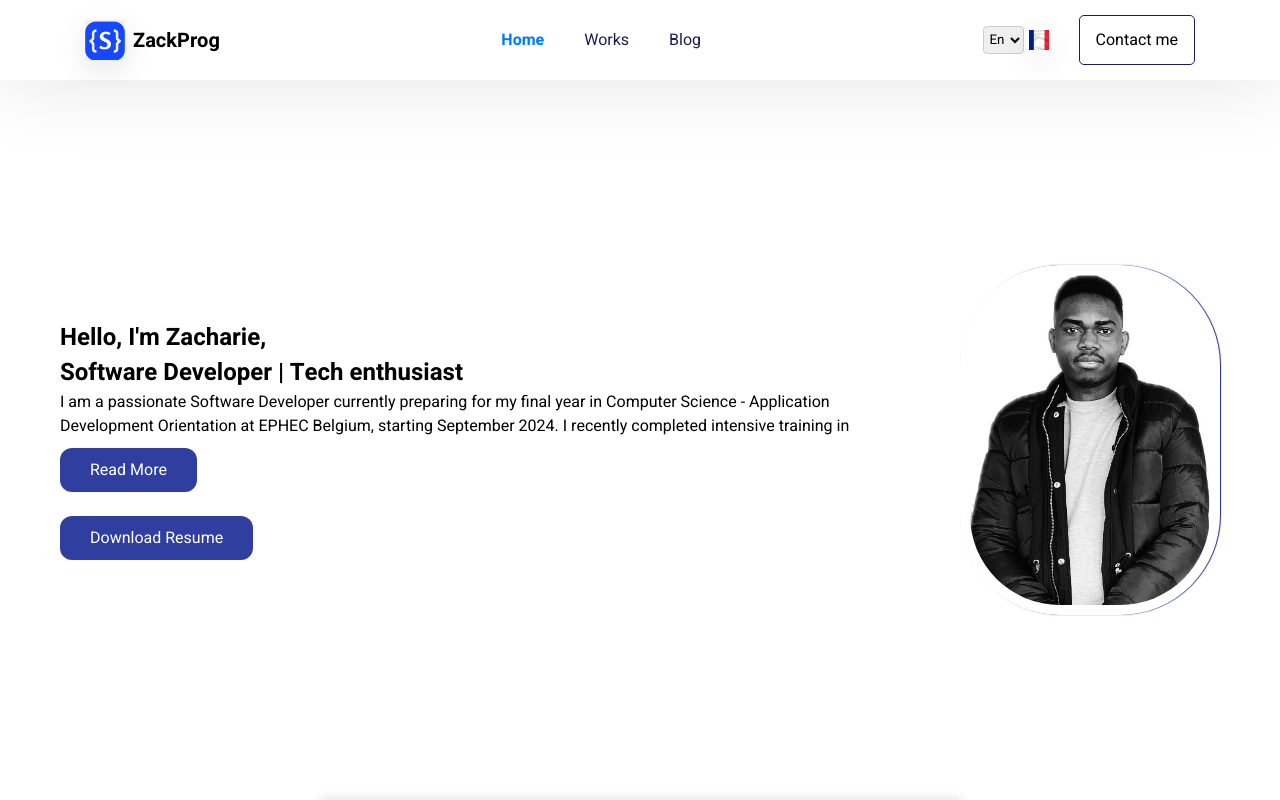
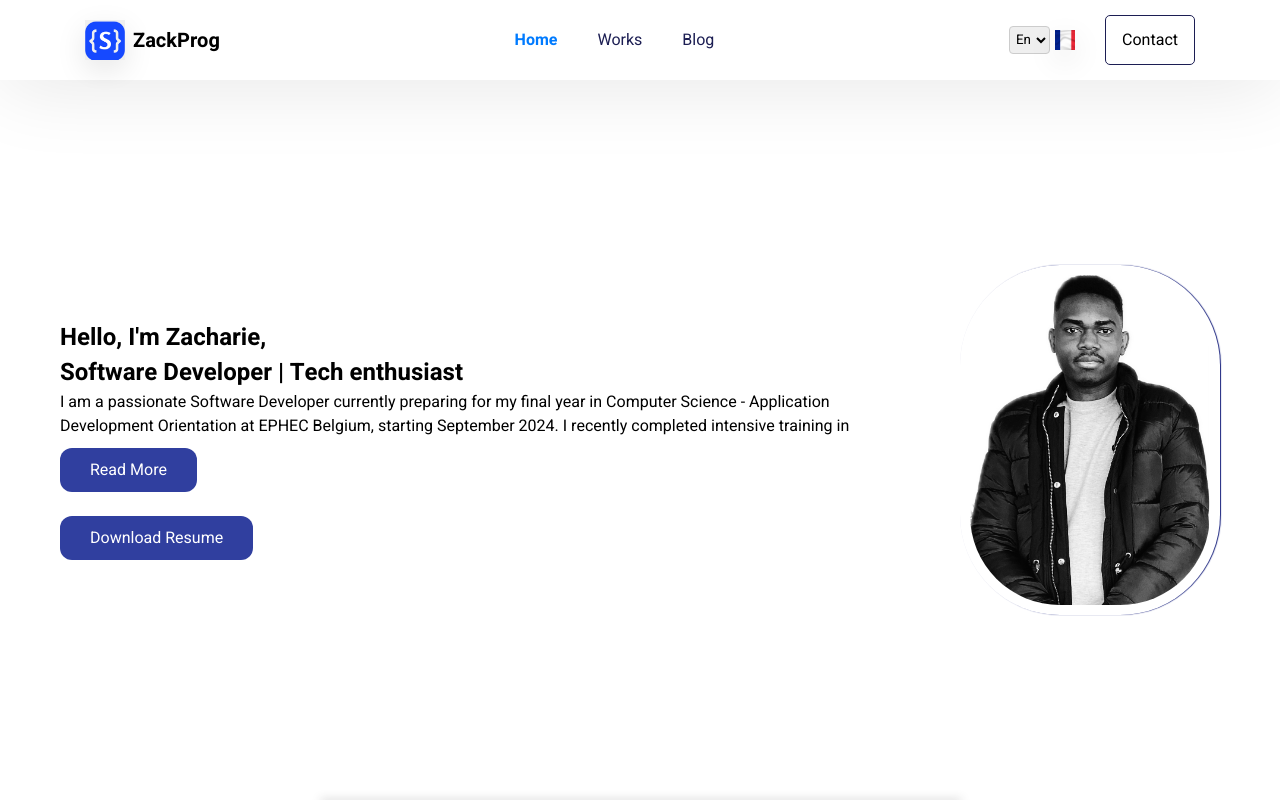
Before and after one commit to zack97/my_portfolio, a React (Vite) app: page / in a window 1280 px wide. Shown: the top 800 px of the page. Built offline with nearby package versions, Linux system fonts and the light colour scheme.

Commit message:
updating the language changes 5

```diff
--- a/public/locales/en/translation.json
+++ b/public/locales/en/translation.json
@@ -2,7 +2,7 @@
   "home": "Home",
   "works": "Works",
   "blog": "Blog",
-  "contact": "Contact me",
+  "contact": "Contact ",
   "contactForm": {
     "title": "Contact",
     "name": "Name",
--- a/public/locales/fr/translation.json
+++ b/public/locales/fr/translation.json
@@ -2,7 +2,7 @@
   "Home": "Accueil",
   "Works": "Travaux",
   "Blog": "Blog",
-  "contact": "Contactez-moi",
+  "contact": "Contact",
   "contactForm": {
     "title": "Contact",
     "name": "Nom",
--- a/src/index.css
+++ b/src/index.css
@@ -889,6 +889,18 @@ footer .bottom .links a {
 }
 
 @media screen and (max-width: 500px) {
+  nav {
+    display: flex;
+    align-items: center;
+  }
+  .menuLangues {
+    gap: 5px;
+  }
+
+  /* #menuButton {
+    height: 30px;
+  } */
+
   .featured .item img,
   .works-list .item img {
     width: 100%;
```
Also changed, not shown: 6 other files (tests, documents, lock files or other folders).
